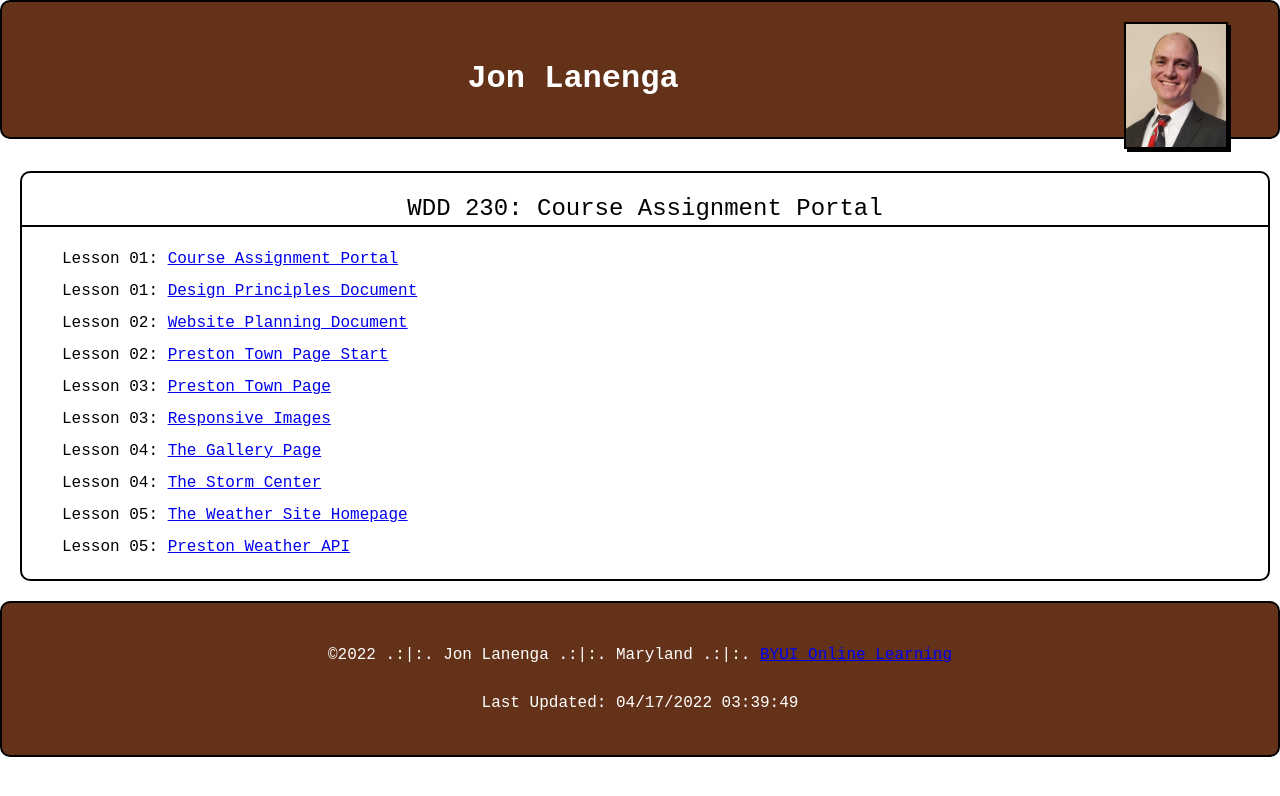
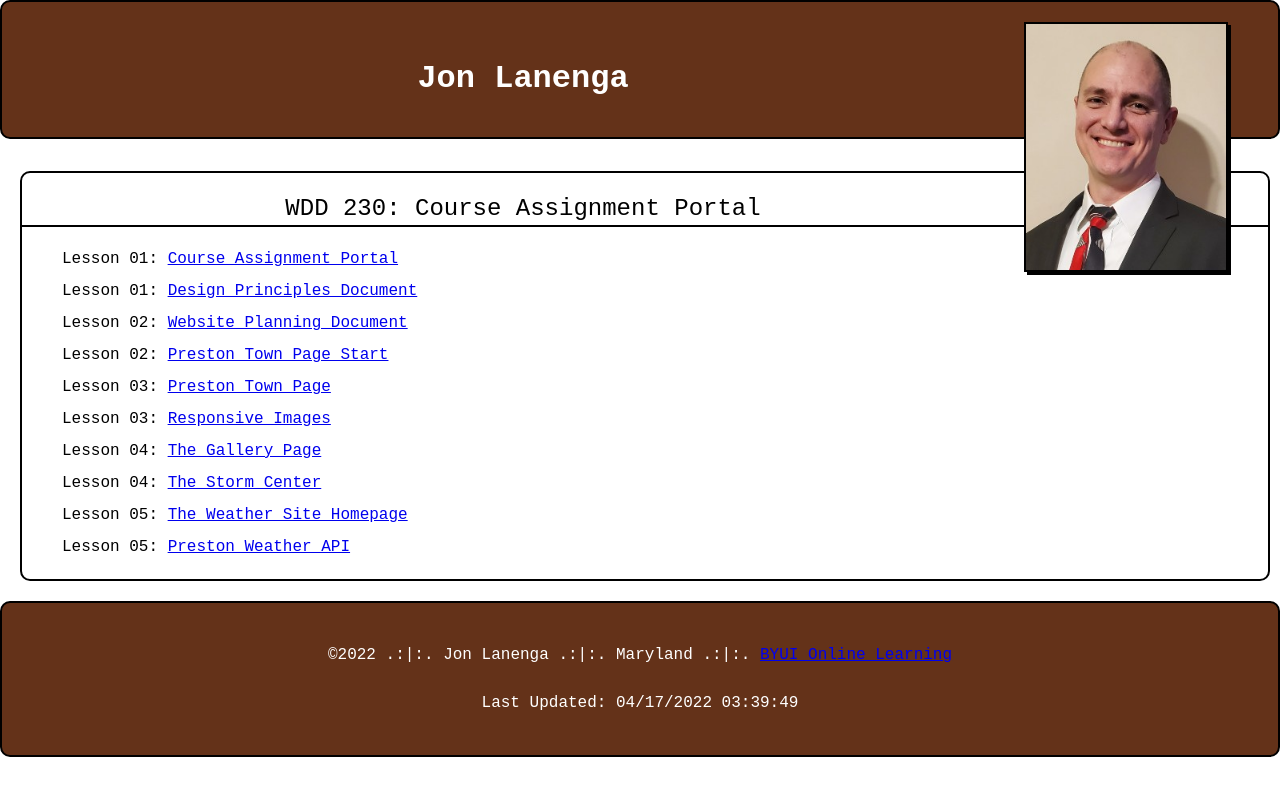
Before and after one commit to lan21005/lan21005.github.io, a plain HTML site: page index.html in a window 1280 px wide. Drawn offline with Linux system fonts and the light colour scheme; a web font is replaced by a local one.

Commit message:
assignment portal updates

```diff
--- a/css/medium.css
+++ b/css/medium.css
@@ -1,9 +1,11 @@
 @media (min-width: 32.5em) {
 
-.jonpic{float: right;
-
+.profilepic{
+    width: 200px;
+    height: auto;
+    float: right;
+    box-shadow:3px 3px black;
+    border: 2px solid black;
+    margin-right: 30px;
+    }
 }
-
-
-
-}
--- a/css/style.css
+++ b/css/style.css
@@ -25,18 +25,16 @@ header, footer{
 }
 
 .profilepic{
-    width: 100px;
+    width: 200px;
     height: auto;
     float: right;
     box-shadow:3px 3px black;
     border: 2px solid black;
     margin-right: 30px;
-
-}
+ }
 
 .profilepic:hover{
     box-shadow:3px 3px coral;
-
 }
 
 h1{
```
